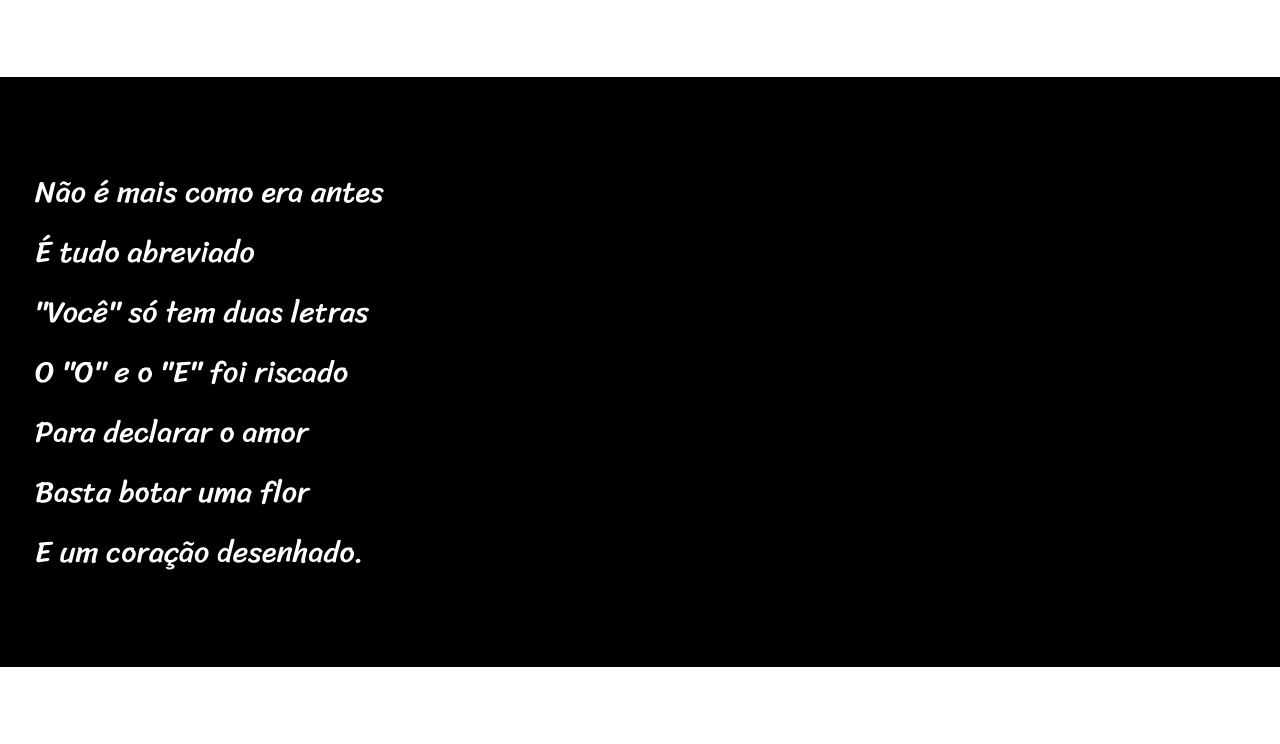
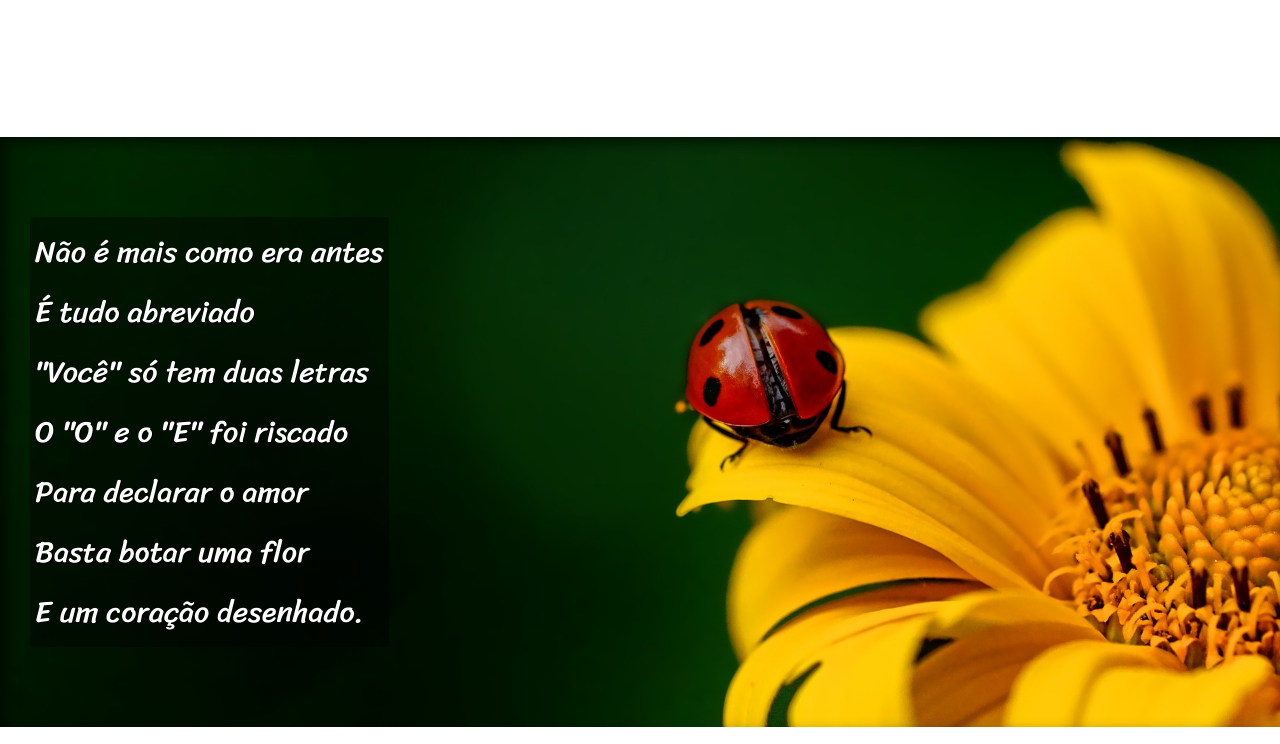
Before and after one commit to FeSeixas/Cordel-challenge, a plain HTML site: page index.html in a window 1280 px wide. Shown: the part 692-1436 px from the top of the page. Drawn offline with Linux system fonts and the light colour scheme.

Commit message:
Finishing the project

```diff
--- a/index.html
+++ b/index.html
@@ -29,7 +29,7 @@
         </p>
     </section>
 
-    <section class="imagem">
+    <section class="imagem" id="joaninha">
         <p>
             Não é mais como era antes <br>
             É tudo abreviado <br>
@@ -63,7 +63,7 @@
         </p>
     </section>
 
-    <section class="imagem">
+    <section class="imagem" id="papel">
         <p>
             Tenho saudade das cartas <br>
             Escritas com a própria mão <br>
--- a/style.css
+++ b/style.css
@@ -58,6 +58,10 @@ section {
     font-family: var(--fonte3);
 }
 
+section p {
+    padding-bottom: 2em ;
+}
+
 
 .normal{
     background-color: white;
@@ -67,16 +71,45 @@ section {
 .imagem {
     background-color: black;
     color: white;
+    box-shadow: inset 6px 6px 13px 0px rgba(0, 0, 0, 0.549);
 }
 
 .imagem > p {
     display: inline-block;
 
-    background-color: rgba(0, 0, 0, 0.253);
+    background-color: rgba(0, 0, 0, 0.395);
 
     padding: 5px;
 
     border-radius: 1%;
+
+    text-shadow: 1px 1px 0 black;
+}
+
+#joaninha{
+background-image: url("imagens/background001.jpg");
+
+/* Full height */
+height: 100%;
+
+/* Create the parallax scrolling effect */
+background-attachment: fixed;
+background-position: center;
+background-repeat: no-repeat;
+background-size: cover;
+}
+
+#papel{
+    background-image: url("imagens/background002.jpg");
+
+/* Full height */
+height: 100%;
+
+/* Create the parallax scrolling effect */
+background-attachment: fixed;
+background-position: center;
+background-repeat: no-repeat;
+background-size: cover;
 }
 
 /* resolução para dispositivos móveis */
```
